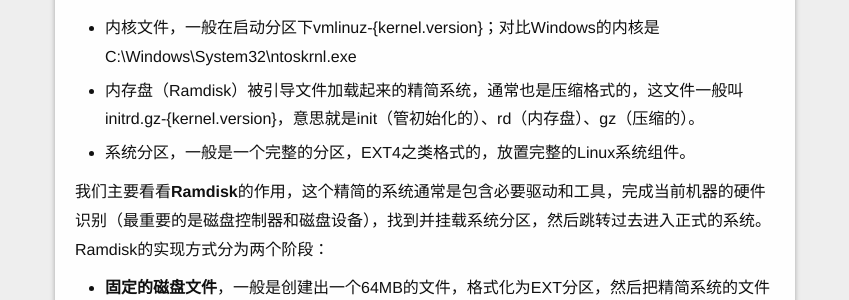
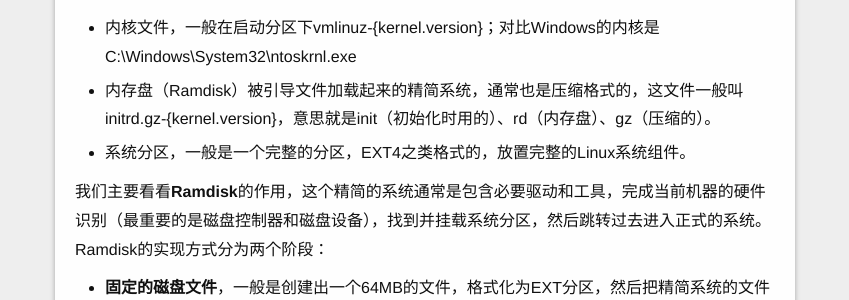
Before and after one commit to fadeer/fadeer.github.io, a Jekyll site: the page built from _posts/2015-08-07-linux-union-filesystem.markdown, in a window 1280 px wide. Shown: the part 372-672 px from the top of the page, without its empty margins (215-1064 px from the left). Built offline with Jekyll 4.4.1, drawn with Linux system fonts in a browser that asks for light colours; some of the changed text lies outside the part shown.

Commit message:
update style

```diff
--- a/_posts/2015-08-07-linux-union-filesystem.markdown
+++ b/_posts/2015-08-07-linux-union-filesystem.markdown
@@ -14,7 +14,7 @@
 一个标准Linux的部署，系统部分通常分为三块儿：
 
 * 内核文件，一般在启动分区下vmlinuz-{kernel.version}；对比Windows的内核是C:\Windows\System32\ntoskrnl.exe
-* 内存盘（Ramdisk）被引导文件加载起来的精简系统，通常也是压缩格式的，这文件一般叫initrd.gz-{kernel.version}，意思就是init（管初始化的）、rd（内存盘）、gz（压缩的）。
+* 内存盘（Ramdisk）被引导文件加载起来的精简系统，通常也是压缩格式的，这文件一般叫initrd.gz-{kernel.version}，意思就是init（初始化时用的）、rd（内存盘）、gz（压缩的）。
 * 系统分区，一般是一个完整的分区，EXT4之类格式的，放置完整的Linux系统组件。
 
 我们主要看看**Ramdisk**的作用，这个精简的系统通常是包含必要驱动和工具，完成当前机器的硬件识别（最重要的是磁盘控制器和磁盘设备），找到并挂载系统分区，然后跳转过去进入正式的系统。Ramdisk的实现方式分为两个阶段：
@@ -60,7 +60,7 @@
 30M     system-rw
 {% endhighlight %}
 
-于是，我们利用SquashFS，把一个目标系统目录（182MB）打包为压缩文件（63MB），然后创建了一个可写系统分区（system-rw），建立了一堆链接（）30MB）作为系统分区的文件，然后就可以chroot到system-rw里玩耍了，新建的所有文件都会存放在这个目录下。哎，这跟[install.wim和WIMBoot][wimboot]是一样一样的啊。
+于是，我们利用SquashFS，把一个目标系统目录（182MB）打包为压缩文件（63MB），然后创建了一个可写系统分区（system-rw），建立了一堆链接（30MB）作为系统分区的文件，然后就可以`chroot`到system-rw里玩耍了，新建的所有文件都会存放在这个目录下。哎，这跟[install.wim和WIMBoot][wimboot]是一样一样的啊。
 
 而SquashFS文件的制作是这样的：
 {% highlight bash %}
@@ -78,7 +78,7 @@
 
 Union FileSystem的核心逻辑是Union Mount，它支持把一个目录A叠加到另一个目录B之上；用户对目录B的读取就是A加上B的内容，而对B目录里文件写入和改写则会保存在目录A上，因为A在上一层。这个类似差分VHD的效果，但是是以文件为单位的。因为是Union FS主要责叠加访问的逻辑，因此对叠加的目录的原始文件系统适应性比较好。
 
-再回到LiveCD，如果我们有机会把电脑本地的一个分区作为持久的可写目录叠加在squashfs目录上，那么我们就不用担心重启的问题了。Ubuntu的LiveCD就是这么干的，用户可以在本地硬盘创建一个id为`casper-rw`的分区，这个分区就会自动被mount到默认用户目录`/home/ubuntu`下，就可以持久保存用户在桌面、文档等目录下放置的文件了。
+再回到LiveCD，如果我们有机会把电脑本地的一个分区作为持久的可写目录叠加在squashfs目录上，那么我们就不用担心重启的问题了。Ubuntu的LiveCD就是这么干的，用户可以在本地硬盘创建一个id为`casper-rw`的分区，这个分区就会自动被`mount`到默认用户目录`/home/ubuntu`下，就可以持久保存用户在桌面、文档等目录下放置的文件了。
 
 UnionFS 常见的实现有：
 
--- a/_sass/_layout.scss
+++ b/_sass/_layout.scss
@@ -212,7 +212,7 @@
 .post-link {
     display: block;
     font-size: $title-font-size;
-    line-height: 1.5;
+    //line-height: $base-line-height;
 
     @include media-query($on-laptop) {
         font-size: $title-font-size;
```
